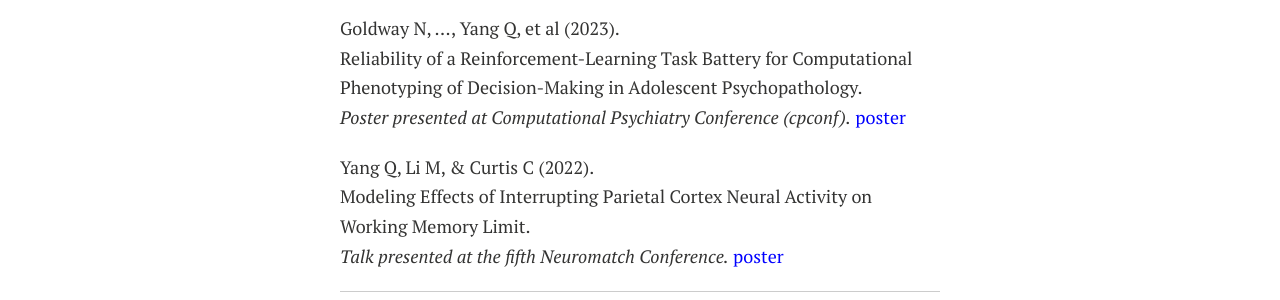
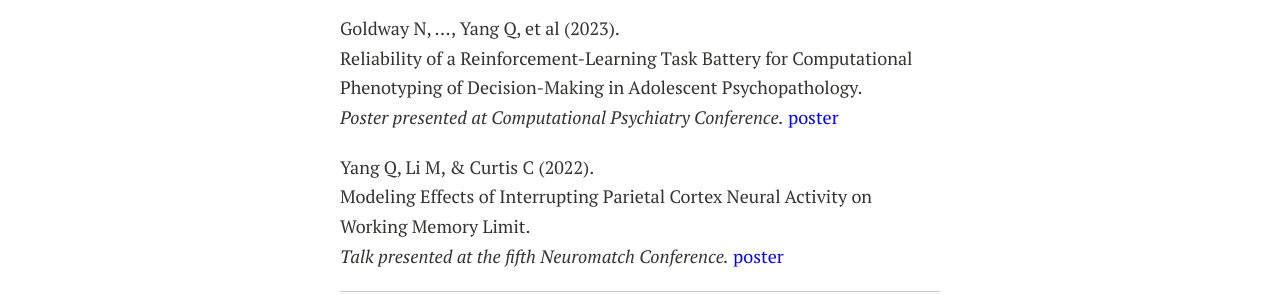
Before and after one commit to Qingqing-Yang-177/Qingqing-Yang-177.github.io, a Jekyll site: the page built from publications.md, in a window 1280 px wide. Shown: the part 1294-1594 px from the top of the page. Built offline with Jekyll 4.4.1, drawn with Linux system fonts in a browser that asks for light colours; nearby versions of some CDN libraries; comment, search, counter and statistics services are not loaded; a style sheet for code colours, icons or effects is not loaded.

Commit message:
Update publications.md

```diff
--- a/publications.md
+++ b/publications.md
@@ -26,19 +26,19 @@ title: Publications
 
 <div style="margin: 0; margin-bottom: 20px;">
   Han HW*, Dhar R*, Yang Q*, et al (2024). <br>
- Investigating the role of modality and training objective on representational alignment between transformers and the brain. <br>
+  Investigating the role of modality and training objective on representational alignment between transformers and the brain. <br>
   <em>NeurIPS 2024 Unireps Workshop.</em> <a href="https://openreview.net/pdf?id=t4CnKu6yXn" style="color: blue;"> html</a>, <a href="https://proceedings.mlr.press/v285/han24a.html" style="color: blue;">PMLR</a>, <a href="/mypaper/UniReps2024_poster.pdf" style="color: blue;"> poster</a>
 </div>
 
 <div style="margin: 0; margin-bottom: 20px;">
   Xu Y, Yang Q (2024). <br>
- Attention redistribution during event segmentation in Large Language Model. <br>
+  Attention redistribution during event segmentation in Large Language Model. <br>
   <em>NeurIPS 2024 Behavioral ML Workshop.</em> <a href="https://openreview.net/pdf?id=l0K0ADWKTq" style="color: blue;"> html</a>
 </div>
 
 <div style="margin: 0; margin-bottom: 20px;">
   Zhu P*, Yang Q*, et al (2023). <br>
- Working-Memory-Guided Attention Competes with Exogenous Attention but Not with Endogenous Attention. <br>
+  Working-Memory-Guided Attention Competes with Exogenous Attention but Not with Endogenous Attention. <br>
   <em>Behavioral Sciences.</em> <a href="https://www.mdpi.com/2076-328X/13/5/426" style="color: blue;"> html</a>
 </div>
 
@@ -60,7 +60,7 @@ title: Publications
 <div style="margin: 0; margin-bottom: 20px;">
   Goldway N, ..., Yang Q, et al (2023). <br>
   Reliability of a Reinforcement-Learning Task Battery for Computational Phenotyping of Decision-Making in Adolescent Psychopathology.<br>
-  <em>Poster presented at Computational Psychiatry Conference (cpconf).</em> <a href="/mypaper/Frame4.pdf" style="color: blue;"> poster</a>
+  <em>Poster presented at Computational Psychiatry Conference.</em> <a href="/mypaper/Frame4.pdf" style="color: blue;"> poster</a>
 </div>
 
 <div style="margin: 0; margin-bottom: 20px;">
```
